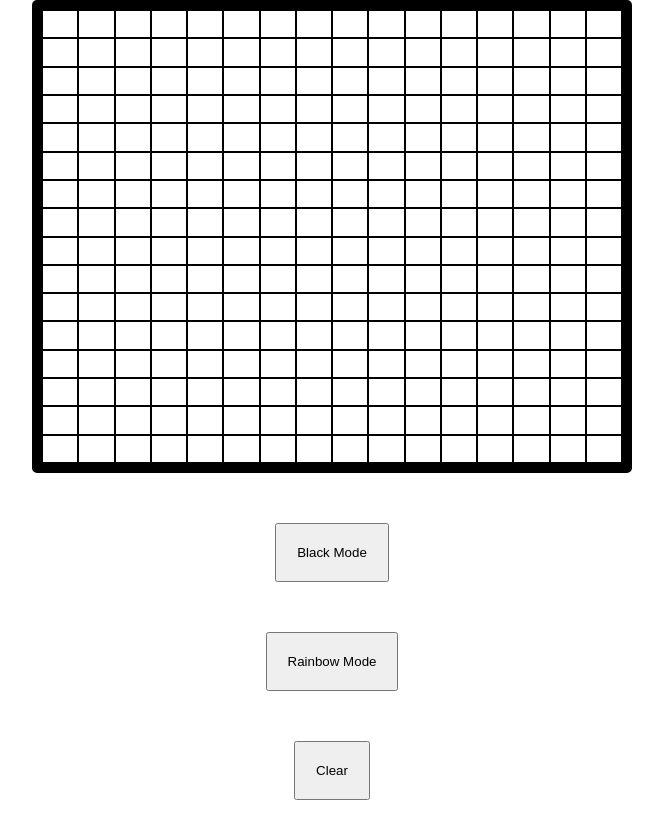
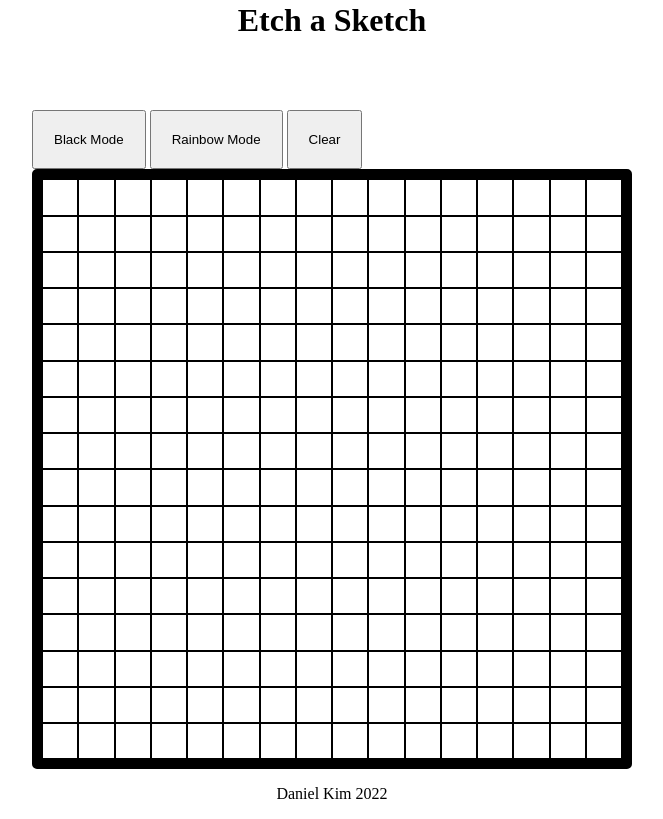
Before and after one commit to danielkim2711/etch-a-sketch, a plain HTML site: page index.html in a window 1280 px wide. Shown: the whole page, without its empty margins (308-971 px from the left). Drawn offline with Linux system fonts and the light colour scheme.

Commit message:
Add header section footer components

```diff
--- a/index.html
+++ b/index.html
@@ -9,9 +9,21 @@
     <title>Etch-a-Sketch</title>
   </head>
   <body>
-    <div class="grid-container"></div>
-    <button class="black">Black Mode</button>
-    <button class="rainbow">Rainbow Mode</button>
-    <button class="clear">Clear</button>
+    <header>
+      <h1>Etch a Sketch</h1>
+    </header>
+
+    <section>
+      <div class="control">
+        <button class="black">Black Mode</button>
+        <button class="rainbow">Rainbow Mode</button>
+        <button class="clear">Clear</button>
+      </div>
+      <div class="grid-container"></div>
+    </section>
+
+    <footer>
+      <p>Daniel Kim 2022</p>
+    </footer>
   </body>
 </html>
```
